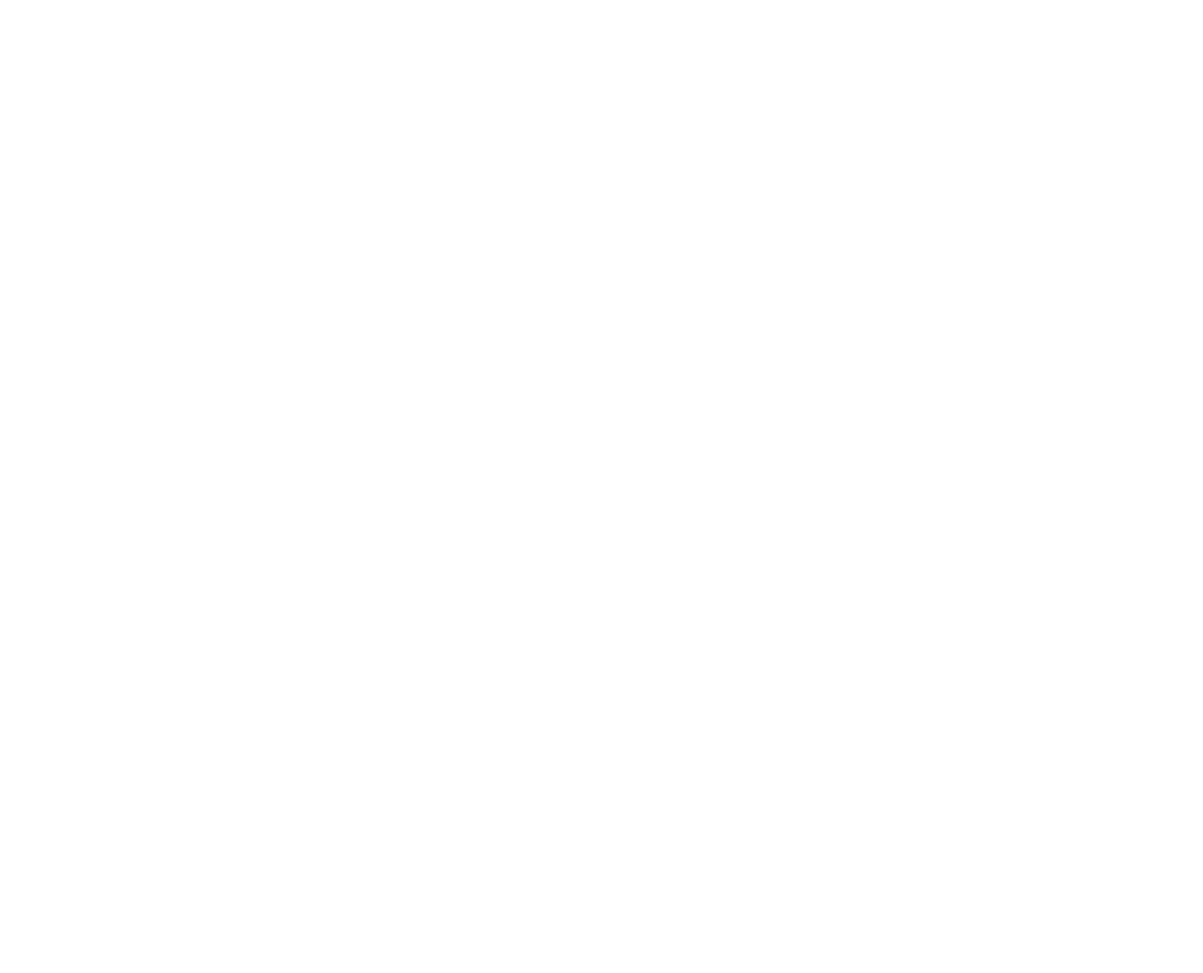
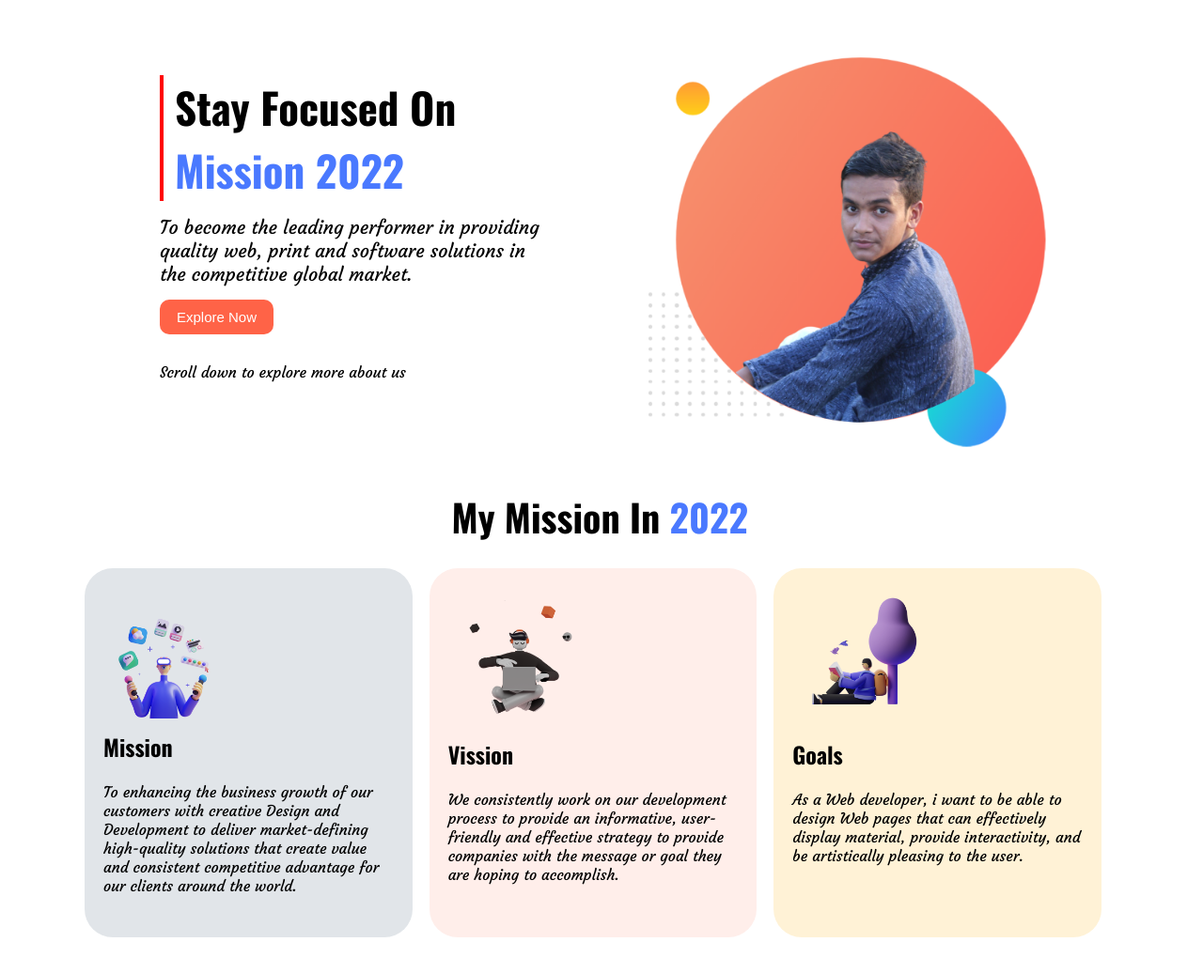
Before and after one commit to ZH-Jihan/Mission22-Assignment1, a plain HTML site: page index.html in a window 1280 px wide. Shown: the whole page at 94% size. Before the commit the page ends 800 px from the top, so only its background shows below. Drawn offline with nearby package versions, Linux system fonts and the light colour scheme.

Commit message:
complete 2 section

```diff
--- a/index.html
+++ b/index.html
@@ -5,9 +5,49 @@
     <meta http-equiv="X-UA-Compatible" content="IE=edge">
     <meta name="viewport" content="width=device-width, initial-scale=1.0">
     <link rel="stylesheet" href="style.css">
-    <title>Document</title>
+    <title>Mission 2022</title>
 </head>
 <body>
-
+    <section>
+        <div class="Conteinar">
+            <div class="detail">
+                <h1>Stay Focused On <span class="Mission">Mission 2022</span></h1>
+                <p class="pregraph">To become the leading performer in providing quality web, print and software solutions in the competitive global market.</p>
+                <a href="#"><button>Explore Now</button></a>
+                <p class="scroll">Scroll down to explore more about us</p>
+            </div>
+            <div class="images">
+                <img src="images/Zakir hossain.png" alt="Picture">
+            </div>
+        </div>
+    </section>
+    <section>
+        <div class="Conteinar">
+            <h1 class="mymission">My Mission In <span>2022</span></h1>
+            <div class="allabout">
+                <div class="information" id="backgroudcolor1">
+                    <div class="mvg">
+                        <img src="images/illustrators/illustrator-1.png" alt="">
+                        <h2>Mission</h2>
+                        <p class="mvgpragraph">To enhancing the business growth of our customers with creative Design and Development to deliver market-defining high-quality solutions that create value and consistent competitive advantage for our clients around the world.</p>
+                    </div>
+                </div>
+                <div class="information" id="backgroundcolor2">
+                    <div class="mvg">
+                        <img src="images/illustrators/illustrator-2.png" alt="">
+                        <h2>Vission</h2>
+                        <p class="mvgpragraph">We consistently work on our development process to provide an informative, user-friendly and effective strategy to provide companies with the message or goal they are hoping to accomplish.</p>
+                    </div>
+                </div>
+                <div class="information" id="backgroundcolor3">
+                    <div class="mvg">
+                        <img src="images/illustrators/illustrator-3.png" alt="">
+                        <h2>Goals</h2>
+                        <p class="mvgpragraph">As a Web developer, i want to be able to design Web pages that can effectively display material, provide interactivity, and be artistically pleasing to the user.</p>
+                    </div>
+                </div>
+            </div>
+        </div>
+    </section>
 </body>
 </html>
--- a/style.css
+++ b/style.css
@@ -0,0 +1,95 @@
+@import url('https://fonts.googleapis.com/css2?family=Oswald:wght@200;300;400;500;600;700&display=swap');
+@import url('https://fonts.googleapis.com/css2?family=Courgette&display=swap');
+
+
+body{
+    font-family: 'Oswald';
+}
+p{
+    font-family: 'Courgette';
+}
+*{
+    margin: 0;padding: 0;
+}
+section{
+    margin-bottom: 20px;
+    height: 500px;
+}
+.Conteinar{
+    width: 1100px;
+    overflow: hidden;
+    margin: auto;
+}
+.detail{
+    width: 40%;
+    float: left;
+    margin-top: 80px;
+    padding: 0px 80px;
+    overflow: hidden;
+}
+.detail h1 {
+    width: 80%;
+    font-size: 45px;
+    border-left: 4px solid red;
+    padding: 0px 12px;
+}
+span.Mission {
+    color: #4a79ff;
+}
+.detail p{
+    padding: 15px 0px;
+    width: 95%;
+    font-size: 20px;
+}
+button{
+    background-color: tomato;
+    color: white;
+    padding: 10px 18px;
+    border-radius: 10px;
+    font-size: 15px;
+    border: none;
+    margin-bottom: 15px;
+}
+p.scroll {
+    font-size: medium;
+}
+.images{
+    width: 40%;
+    float: left;
+    margin-top: 45px;
+}
+.images img{
+    width: 100%;
+}
+
+h1.mymission {
+    width: 29%;
+    margin: auto;
+    font-size: 40px;
+    padding-bottom: 25px;
+}
+
+span {
+    color: #4a79ff;
+}
+.allabout{
+    display: flex;
+    overflow: hidden;
+}
+.information{
+    width: 35%;
+    margin-right: 18px;
+    float: left;
+}
+.information img{
+    width: 150px;
+}
+#backgroudcolor1 {background-color: #e1e5e9;border-radius: 30px;}
+#backgroundcolor2{border-radius: 30px;background-color: #ffeeea;}
+#backgroundcolor3{background-color: #fff2d6;border-radius: 30px;}
+.mvg{
+    padding: 25px 20px;
+}
+.mvgpragraph {
+    padding: 20px 0px;
+}
```
Also changed, not shown: images/Zakir hossain.png (added), images/illustrators/illustrator-1.png (added), images/illustrators/illustrator-2.png (added), images/illustrators/illustrator-3.png (added).
